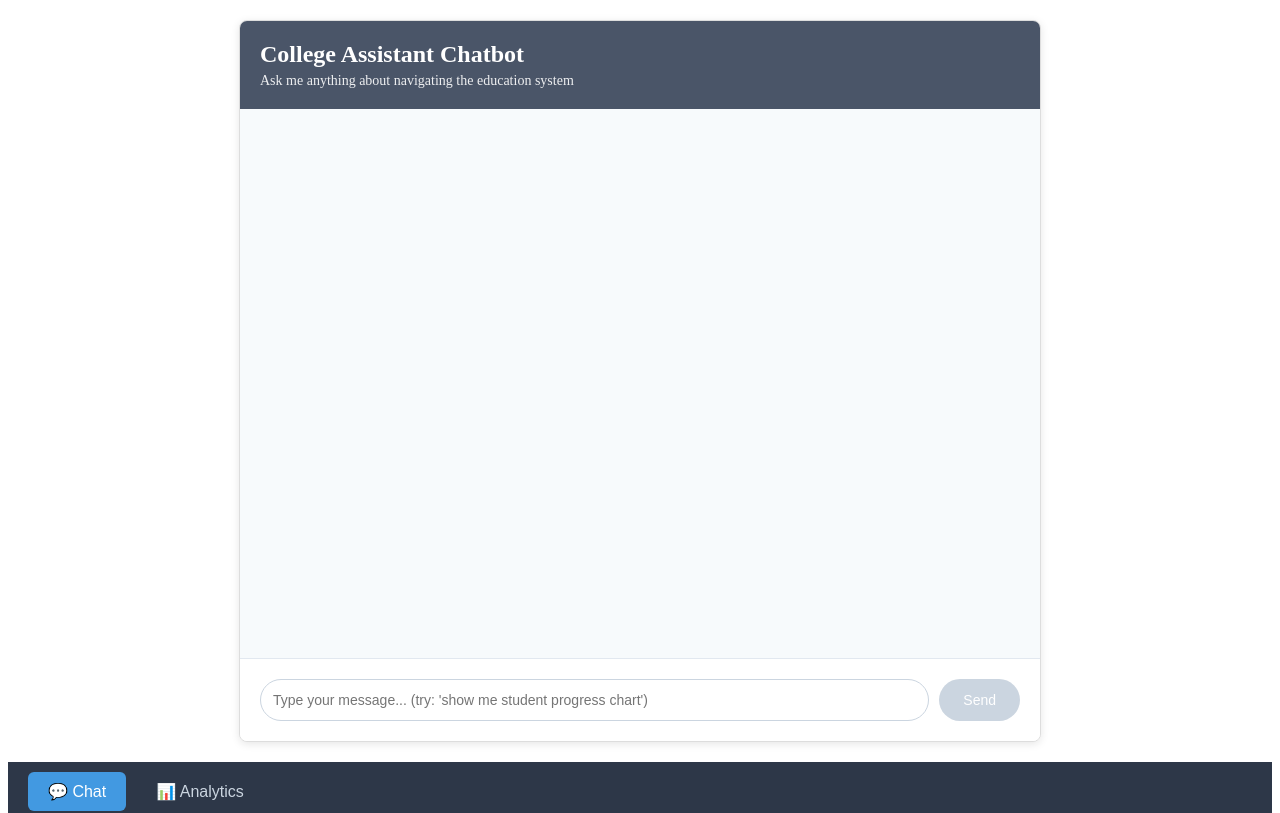
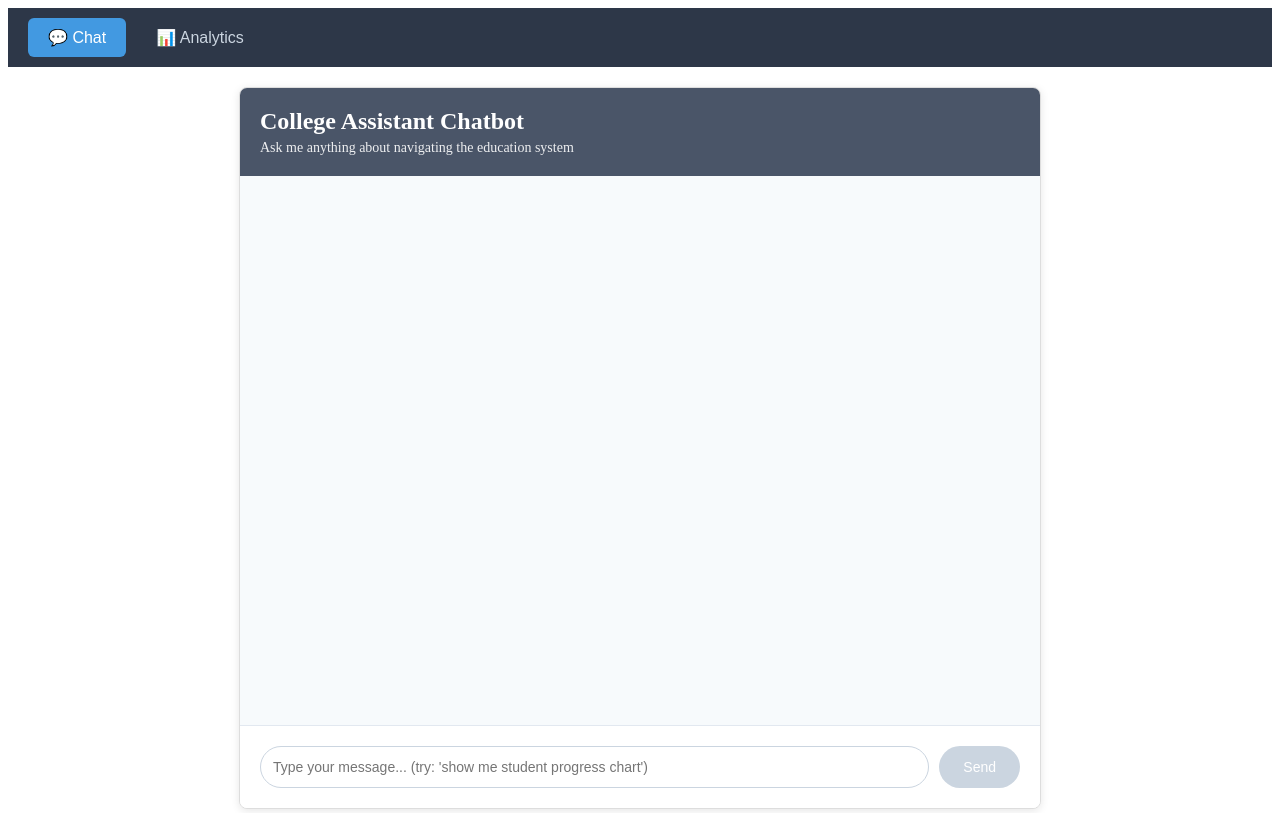
Before and after one commit to thelukass88/college-chatbot-demo, an Angular app in the folder chatbot-frontend/: page / in a window 1280 px wide. Shown: the top 813 px of the page. Built offline with nearby package versions, Linux system fonts and the light colour scheme.

Commit message:
Duplicated chatbot component injected into html

```diff
--- a/chatbot-frontend/src/app/app.html
+++ b/chatbot-frontend/src/app/app.html
@@ -1,4 +1,4 @@
-<app-chat></app-chat><div class="app-container">
+<div class="app-container">
   <nav class="app-nav">
     <button
       [class.active]="currentView === 'chat'"
```
